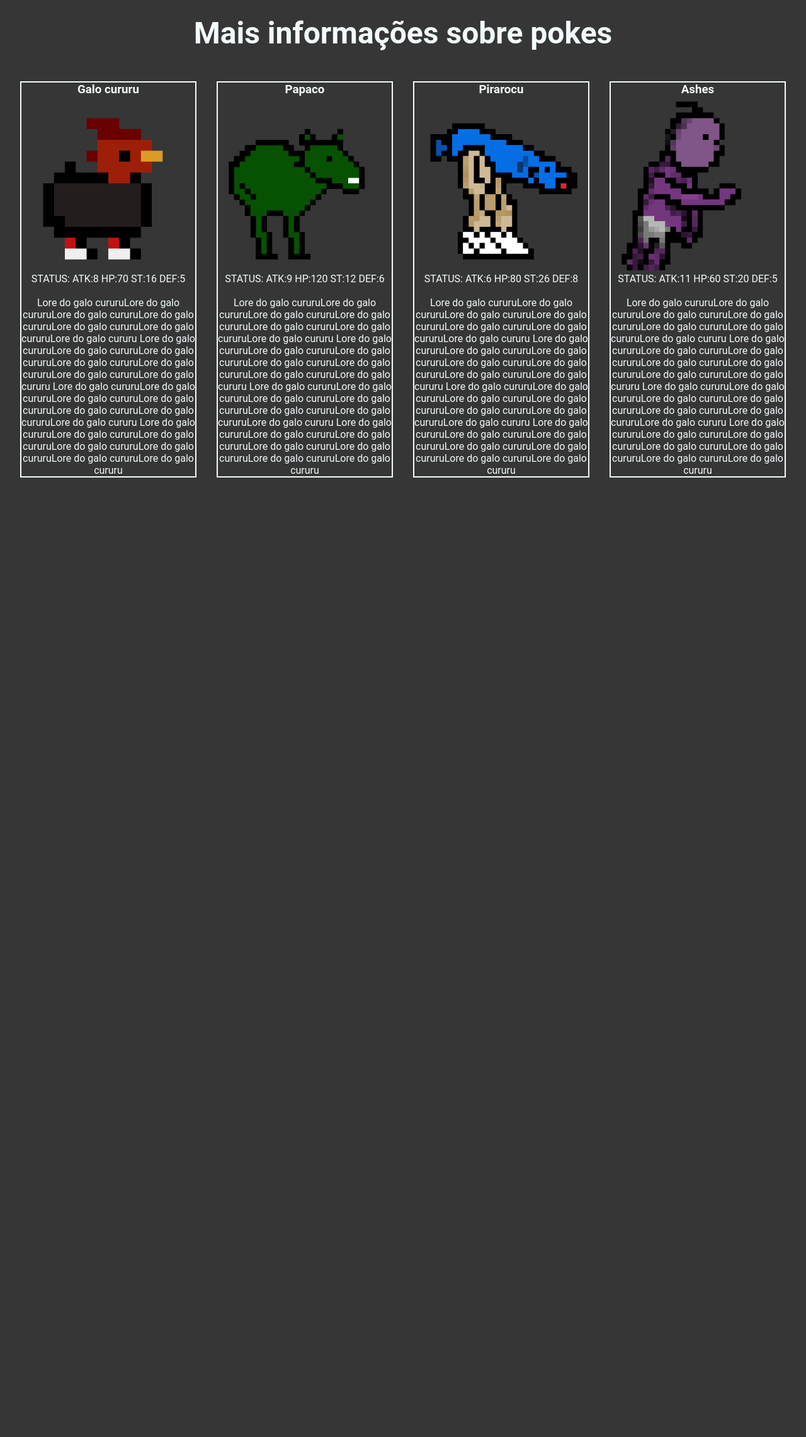
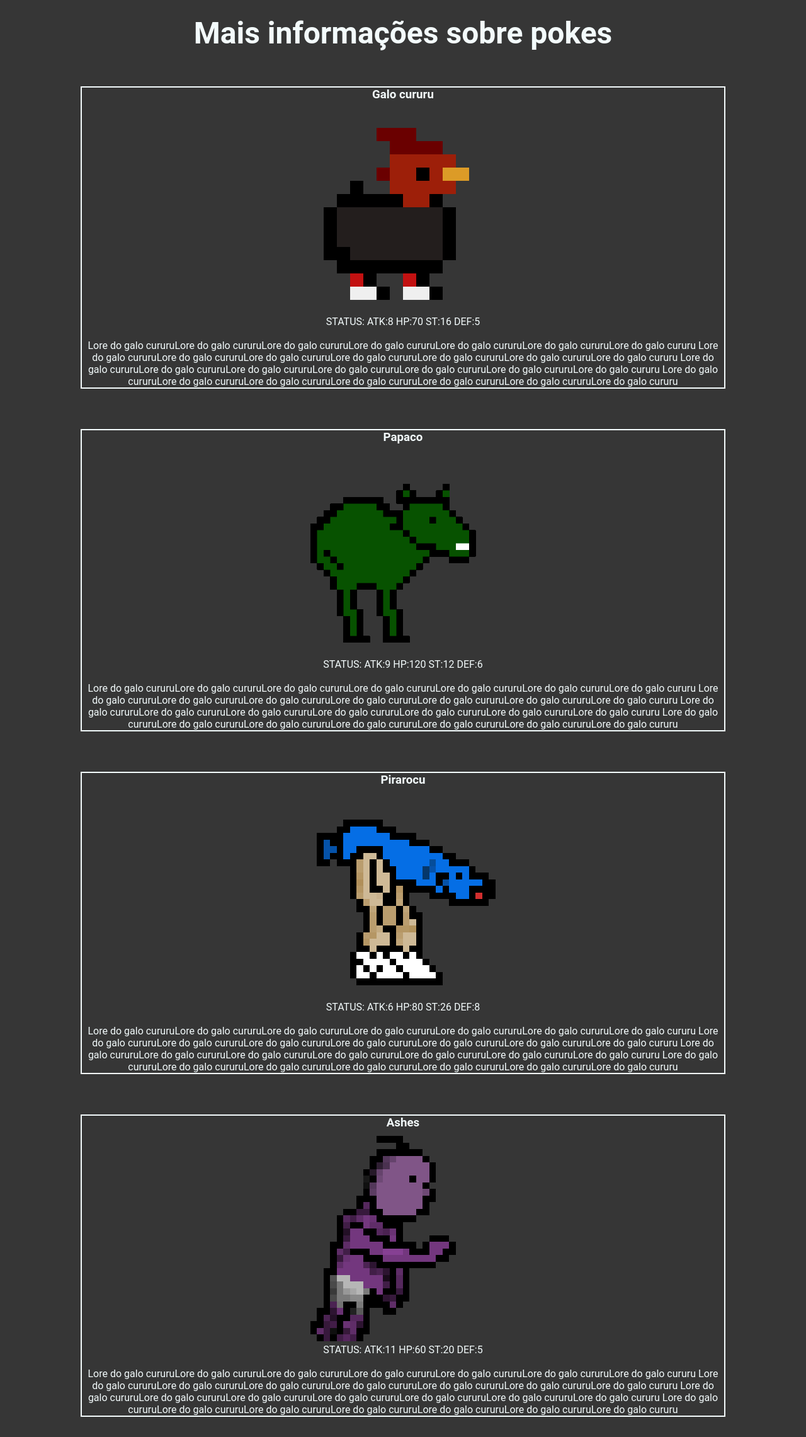
Before and after one commit to LUHK77/MODULO-D, a PHP site: page /pokes.html in a window 1280 px wide. Shown: the part 60-2341 px from the top of the page at 63% size. Before the commit the page ends 818 px from the top, so only its background shows below. Run offline with PHP 8.4, Linux system fonts and the light colour scheme; some web fonts are replaced.

Commit message:
atividade de resposividade

```diff
--- a/AT7/css/styles.css
+++ b/AT7/css/styles.css
@@ -15,6 +15,8 @@
     padding: 0;
     box-sizing: border-box;
     font-family: "Roboto";
+    max-width: 100%;
+
 }
 
 body{
@@ -57,11 +59,12 @@ body{
 
 .mais-link{
     text-decoration: none;
+    background-color: var(--cor2);
     font-size: 1.5rem;
     gap: 5rem;
     border: solid 3px;
     border-color: var(--cor2);
-    color: var(--cor2);
+    color: var(--cor4);
     margin: 1rem;
     width: 7rem;
     justify-content: center;
@@ -107,7 +110,7 @@ body{
 }
 
 .AssuntoGeral-imagem{
-    padding: 8rem;
+    padding: 6rem;
 }
 
 .Sobre-titulo {
@@ -140,17 +143,19 @@ body{
 
 .mais{
     align-items: center;
-}
-
-.mais-container{
-    align-items: center;
     text-align: center;
 }
 
 .mais-container-cards {
     display: flex;
-    margin: 2rem;
-    gap: 2rem;
+    flex-direction: column;
+}
+
+.mais-container-cards > div{
+    display: flex;
+    align-items: center;
+    text-align: center;
+    justify-content: center;
 }
 
 .mais-titulo{
@@ -160,11 +165,10 @@ body{
 }
 
 .poke-container{
+    margin: 2rem;
     border: solid 2px;
     border-color: var(--cor4);
-    max-width: 400px;
-    align-items: center;
-    text-align: center;
+    max-width: 40%;
 }
 
 .rodape {
@@ -182,10 +186,11 @@ body{
 }
 
 .mais-link:hover {
-    background-color: #5c5b5b;
+    background-color: var(--cor4);
+    color: var(--cor2);
 }
 
-@media (max-width: 1650px) {
+@media (max-width: 1350px) {
 
 *{
     max-width: 100%;
@@ -195,10 +200,30 @@ body{
 #menu-h{
     justify-content: center;
     display: flex;
+    width: 100%;
 }
     .AssuntoGeral-container-img{
         display: flex;
         align-items: center;
         flex-direction: column;
     }
+
+    .menu-link{
+        margin: 0.5rem;
+    }
+
+    .mais-container-cards > div{
+        display: flex;
+        flex-direction: column;
+        align-items: center;
+        text-align: center;
+        justify-content: center;
+    }
+
+    .poke-container{
+        max-width: 80%;
+    }
+
+
+
 }
--- a/AT7/index.html
+++ b/AT7/index.html
@@ -11,7 +11,7 @@
         <h2><a class="menu-link" class="link" href="#AssuntoGeral">Projeto</a></h2><br>
         <h2><a class="menu-link" class="link" href="#Sobre">Sobre</a></h2><br>
         <h2><a class="menu-link" class="link" href="#Contato">Contato</a></h2><br>
-        <h2><a class="menu-link" class="link" href="form.html">Sugestões</a></h2><br>
+        <h2><a class="menu-link" class="link" id="S" href="form.html">Sugestões</a></h2>
     </header>
     <section class="menu">
      <article>
--- a/AT7/pokes.html
+++ b/AT7/pokes.html
@@ -1,5 +1,6 @@
 <!DOCTYPE html>
 <html lang="en">
+
 <head>
     <meta charset="UTF-8">
     <meta name="viewport" content="width=device-width, initial-scale=1.0">
@@ -9,52 +10,83 @@
 <header id="menu-h">
     <h2><a class="menu-link" class="link" href="index.html">Voltar</a></h2><br>
 </header>
+
 <body>
     <section class="mais">
+        <div class="mais-c">
             <div class="mais-container">
                 <h1 class="mais-titulo">Mais informações sobre pokes</h1>
             </div>
             <div class="mais-container-cards">
+                <div>
                     <div class="poke-container">
                         <h3 class="poke-container-t">Galo cururu</h3>
                         <img class="poke-container-img" src="img/pokeD.gif" alt="Imagem de uma galinha poderosa">
-            <p class="poke-container-status">STATUS: ATK:8  HP:70  ST:16  DEF:5</p><br>
-            <p class="poke-container-p">Lore do galo cururuLore do galo cururuLore do galo cururuLore do galo cururuLore do galo cururuLore do galo cururuLore do galo cururu
-                Lore do galo cururuLore do galo cururuLore do galo cururuLore do galo cururuLore do galo cururuLore do galo cururuLore do galo cururu
-                Lore do galo cururuLore do galo cururuLore do galo cururuLore do galo cururuLore do galo cururuLore do galo cururuLore do galo cururu
-                Lore do galo cururuLore do galo cururuLore do galo cururuLore do galo cururuLore do galo cururuLore do galo cururuLore do galo cururu
+                        <p class="poke-container-status">STATUS: ATK:8 HP:70 ST:16 DEF:5</p><br>
+                        <p class="poke-container-p">Lore do galo cururuLore do galo cururuLore do galo cururuLore do
+                            galo
+                            cururuLore do galo cururuLore do galo cururuLore do galo cururu
+                            Lore do galo cururuLore do galo cururuLore do galo cururuLore do galo cururuLore do galo
+                            cururuLore do galo cururuLore do galo cururu
+                            Lore do galo cururuLore do galo cururuLore do galo cururuLore do galo cururuLore do galo
+                            cururuLore do galo cururuLore do galo cururu
+                            Lore do galo cururuLore do galo cururuLore do galo cururuLore do galo cururuLore do galo
+                            cururuLore do galo cururuLore do galo cururu
                         </p>
                     </div>
                     <div class="poke-container">
                         <h3 class="poke-container-t">Papaco</h3>
-            <img class="poke-container-img" src="img/papaco.gif" alt="Imagem de um cavalo verde de duas patas">
-            <p class="poke-container-status">STATUS: ATK:9  HP:120  ST:12  DEF:6</p><br>
-            <p class="poke-container-p">Lore do galo cururuLore do galo cururuLore do galo cururuLore do galo cururuLore do galo cururuLore do galo cururuLore do galo cururu
-                Lore do galo cururuLore do galo cururuLore do galo cururuLore do galo cururuLore do galo cururuLore do galo cururuLore do galo cururu
-                Lore do galo cururuLore do galo cururuLore do galo cururuLore do galo cururuLore do galo cururuLore do galo cururuLore do galo cururu
-                Lore do galo cururuLore do galo cururuLore do galo cururuLore do galo cururuLore do galo cururuLore do galo cururuLore do galo cururu
+                        <img class="poke-container-img" src="img/papaco.gif"
+                            alt="Imagem de um cavalo verde de duas patas">
+                        <p class="poke-container-status">STATUS: ATK:9 HP:120 ST:12 DEF:6</p><br>
+                        <p class="poke-container-p">Lore do galo cururuLore do galo cururuLore do galo cururuLore do
+                            galo
+                            cururuLore do galo cururuLore do galo cururuLore do galo cururu
+                            Lore do galo cururuLore do galo cururuLore do galo cururuLore do galo cururuLore do galo
+                            cururuLore do galo cururuLore do galo cururu
+                            Lore do galo cururuLore do galo cururuLore do galo cururuLore do galo cururuLore do galo
+                            cururuLore do galo cururuLore do galo cururu
+                            Lore do galo cururuLore do galo cururuLore do galo cururuLore do galo cururuLore do galo
+                            cururuLore do galo cururuLore do galo cururu
                         </p>
                     </div>
+                </div>
+                <div>
                     <div class="poke-container">
                         <h3 class="poke-container-t">Pirarocu</h3>
-            <img class="poke-container-img" src="img/pirarocu.gif" alt="Imagem de um peixo com pernas fortes">
-            <p class="poke-container-status">STATUS: ATK:6  HP:80  ST:26  DEF:8</p><br>
-            <p class="poke-container-p">Lore do galo cururuLore do galo cururuLore do galo cururuLore do galo cururuLore do galo cururuLore do galo cururuLore do galo cururu
-                Lore do galo cururuLore do galo cururuLore do galo cururuLore do galo cururuLore do galo cururuLore do galo cururuLore do galo cururu
-                Lore do galo cururuLore do galo cururuLore do galo cururuLore do galo cururuLore do galo cururuLore do galo cururuLore do galo cururu
-                Lore do galo cururuLore do galo cururuLore do galo cururuLore do galo cururuLore do galo cururuLore do galo cururuLore do galo cururu
+                        <img class="poke-container-img" src="img/pirarocu.gif"
+                            alt="Imagem de um peixo com pernas fortes">
+                        <p class="poke-container-status">STATUS: ATK:6 HP:80 ST:26 DEF:8</p><br>
+                        <p class="poke-container-p">Lore do galo cururuLore do galo cururuLore do galo cururuLore do
+                            galo
+                            cururuLore do galo cururuLore do galo cururuLore do galo cururu
+                            Lore do galo cururuLore do galo cururuLore do galo cururuLore do galo cururuLore do galo
+                            cururuLore do galo cururuLore do galo cururu
+                            Lore do galo cururuLore do galo cururuLore do galo cururuLore do galo cururuLore do galo
+                            cururuLore do galo cururuLore do galo cururu
+                            Lore do galo cururuLore do galo cururuLore do galo cururuLore do galo cururuLore do galo
+                            cururuLore do galo cururuLore do galo cururu
                         </p>
                     </div>
                     <div class="poke-container">
                         <h3 class="poke-container-t">Ashes</h3>
                         <img class="poke-container-img" src="img/Ashes.gif" alt="Imagem de um bebe de raio">
-                <p class="poke-container-status">STATUS: ATK:11  HP:60  ST:20  DEF:5</p><br>
-                <p class="poke-container-p">Lore do galo cururuLore do galo cururuLore do galo cururuLore do galo cururuLore do galo cururuLore do galo cururuLore do galo cururu
-                    Lore do galo cururuLore do galo cururuLore do galo cururuLore do galo cururuLore do galo cururuLore do galo cururuLore do galo cururu
-                    Lore do galo cururuLore do galo cururuLore do galo cururuLore do galo cururuLore do galo cururuLore do galo cururuLore do galo cururu
-                    Lore do galo cururuLore do galo cururuLore do galo cururuLore do galo cururuLore do galo cururuLore do galo cururuLore do galo cururu
+                        <p class="poke-container-status">STATUS: ATK:11 HP:60 ST:20 DEF:5</p><br>
+                        <p class="poke-container-p">Lore do galo cururuLore do galo cururuLore do galo cururuLore do
+                            galo
+                            cururuLore do galo cururuLore do galo cururuLore do galo cururu
+                            Lore do galo cururuLore do galo cururuLore do galo cururuLore do galo cururuLore do galo
+                            cururuLore do galo cururuLore do galo cururu
+                            Lore do galo cururuLore do galo cururuLore do galo cururuLore do galo cururuLore do galo
+                            cururuLore do galo cururuLore do galo cururu
+                            Lore do galo cururuLore do galo cururuLore do galo cururuLore do galo cururuLore do galo
+                            cururuLore do galo cururuLore do galo cururu
                         </p>
+                    </div>
+                </div>
+            </div>
         </div>
     </section>
 </body>
+
 </html>
```
Lines whose indentation alone changed are shown as unchanged.
